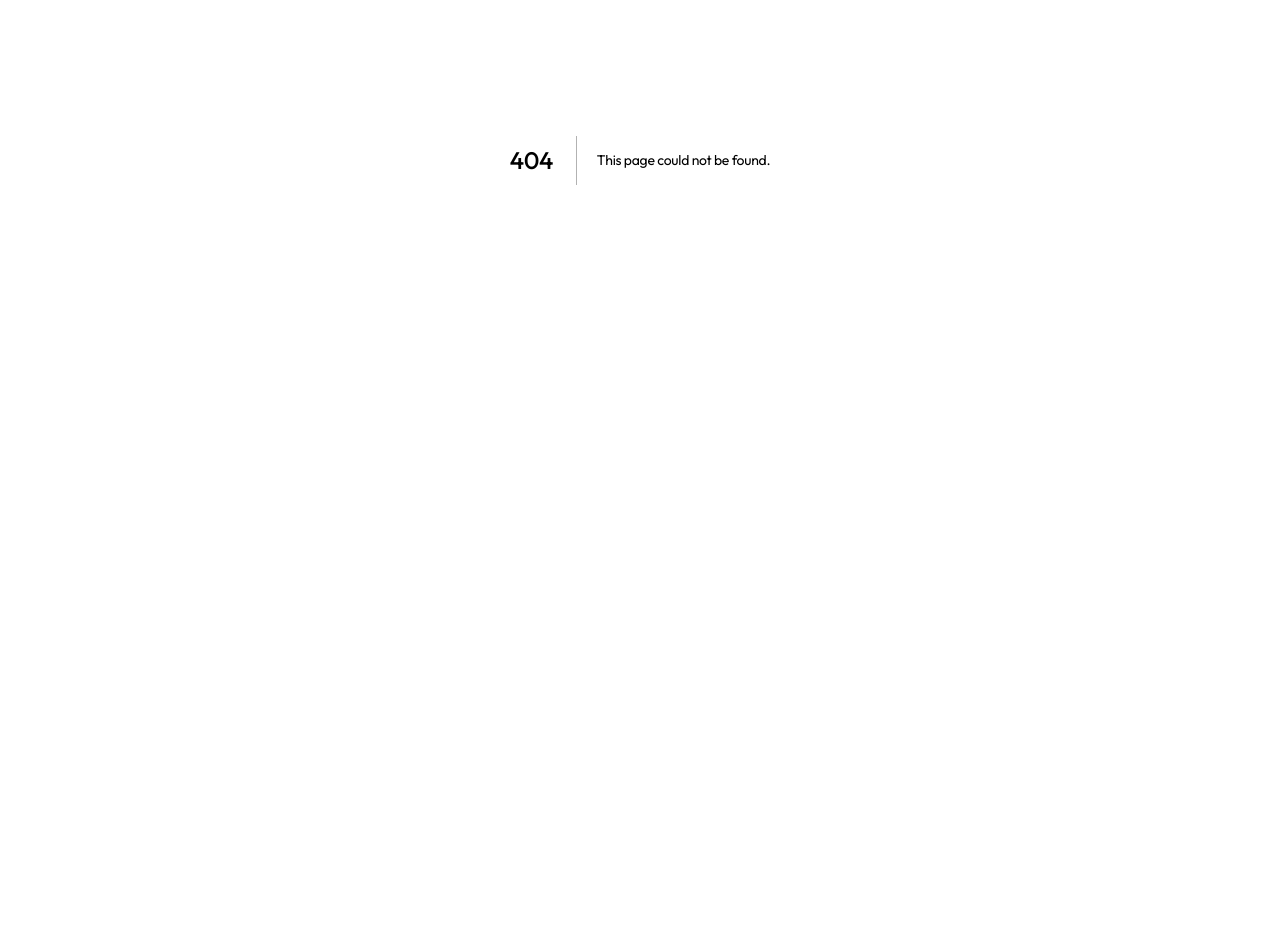
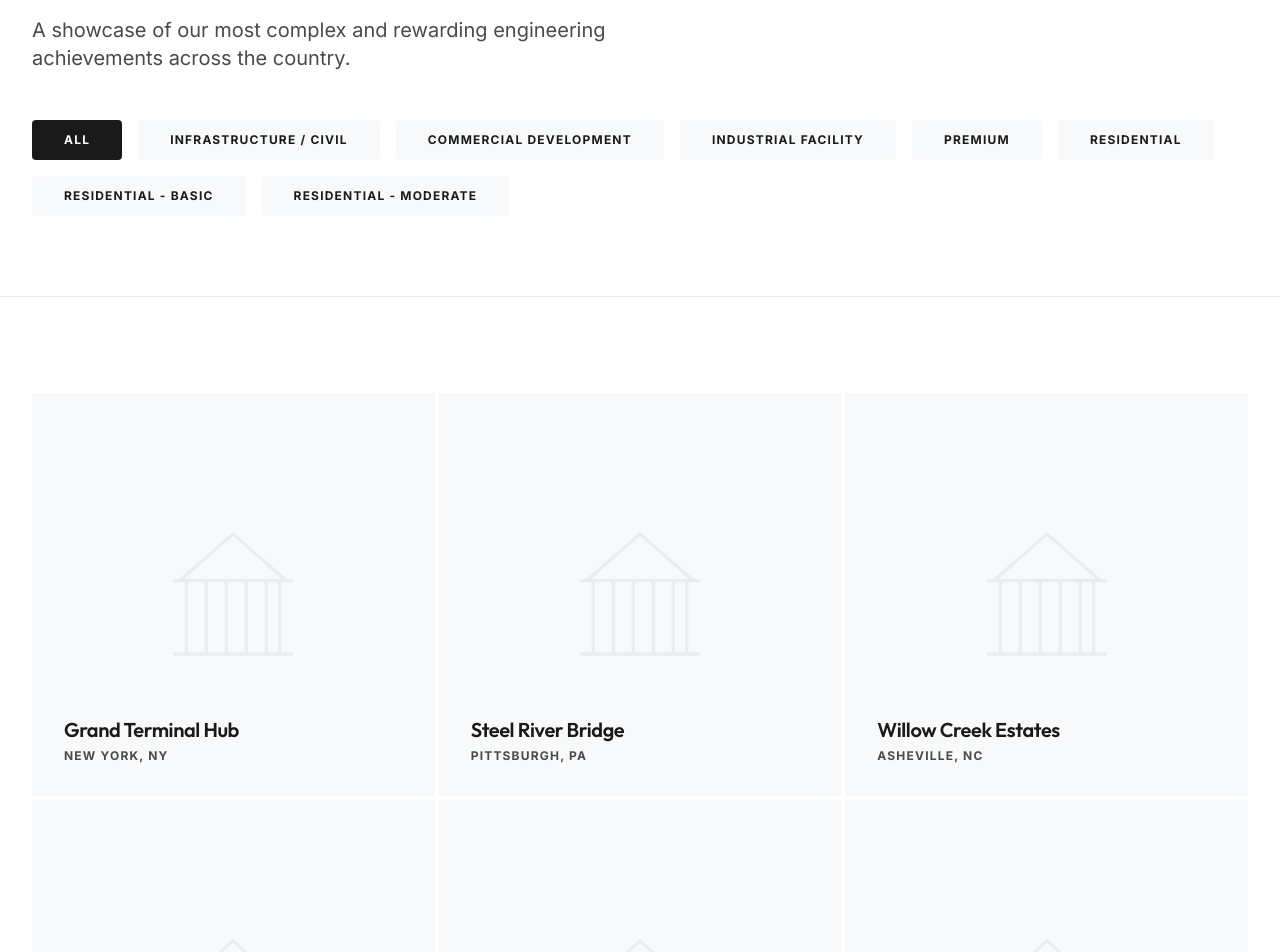
Before and after one commit to Hariniha/Constructions, a Next.js app: page /projects in a window 1280 px wide. Before the commit this address had no page. Shown: the part 240-1192 px from the top of the page. Before the commit the page ends 800 px from the top, so only its background shows below. Built offline with nearby package versions, Linux system fonts and the light colour scheme.

Commit message:
feat: projects portfolio page

```diff
--- /dev/null
+++ b/src/app/projects/page.tsx
@@ -0,0 +1,126 @@
+"use client";
+
+import React, { useState } from "react";
+import Navbar from "@/components/layout/Navbar";
+import Footer from "@/components/layout/Footer";
+import { motion, AnimatePresence } from "framer-motion";
+import { cn } from "@/lib/utils";
+
+const projects = [
+    { id: 1, title: "Grand Terminal Hub", category: "Commercial Development", location: "New York, NY", size: "2.4M sq / ft" },
+    { id: 2, title: "Steel River Bridge", category: "Infrastructure / Civil", location: "Pittsburgh, PA", size: "1.2 km Span" },
+    { id: 3, title: "Willow Creek Estates", category: "Residential", location: "Asheville, NC", size: "45 Units" },
+    { id: 4, title: "Metro Power Plant", category: "Industrial Facility", location: "Cleveland, OH", size: "500MW Capacity" },
+    { id: 5, title: "The Meridian Plaza", category: "Commercial Development", location: "Seattle, WA", size: "45 Floors" },
+    { id: 6, title: "Eco-Village Alpha", category: "Residential", location: "Austin, TX", size: "20 Sustainable Homes" },
+    { id: 7, title: "Summit Executive Suites", category: "Premium", location: "San Francisco, CA", size: "Luxury Build" },
+    { id: 8, title: "Pine Crest Housing", category: "Residential - Basic", location: "Denver, CO", size: "Starter Homes" },
+    { id: 9, title: "Oakwood Community", category: "Residential - Moderate", location: "Portland, OR", size: "Family Ready" },
+];
+
+const categories = ["All", "Infrastructure / Civil", "Commercial Development", "Industrial Facility", "Premium", "Residential", "Residential - Basic", "Residential - Moderate"];
+
+export default function ProjectsPage() {
+    const [activeCategory, setActiveCategory] = useState("All");
+
+    const filteredProjects = activeCategory === "All"
+        ? projects
+        : projects.filter(p => p.category === activeCategory);
+
+    return (
+        <main className="min-h-screen">
+            <Navbar />
+
+            {/* Header */}
+            <section className="pt-40 pb-20 bg-white border-b border-border-subtle">
+                <div className="container-custom">
+                    <h1 className="text-5xl md:text-7xl font-bold text-charcoal mb-6">Our Portfolio</h1>
+                    <p className="text-xl text-steel max-w-2xl mb-12">
+                        A showcase of our most complex and rewarding engineering achievements across the country.
+                    </p>
+
+                    {/* Filters */}
+                    <div className="flex flex-wrap gap-4">
+                        {categories.map((cat) => (
+                            <button
+                                key={cat}
+                                onClick={() => setActiveCategory(cat)}
+                                className={cn(
+                                    "px-8 py-3 text-xs font-bold uppercase tracking-widest transition-all rounded-sm",
+                                    activeCategory === cat
+                                        ? "bg-charcoal text-white"
+                                        : "bg-off-white text-charcoal hover:bg-gray-200"
+                                )}
+                            >
+                                {cat}
+                            </button>
+                        ))}
+                    </div>
+                </div>
+            </section>
+
+            {/* Gallery */}
+            <section className="py-24 bg-white">
+                <div className="container-custom">
+                    <motion.div
+                        layout
+                        className="grid grid-cols-1 md:grid-cols-2 lg:grid-cols-3 gap-1"
+                    >
+                        <AnimatePresence mode="popLayout">
+                            {filteredProjects.map((project) => (
+                                <motion.div
+                                    key={project.id}
+                                    layout
+                                    initial={{ opacity: 0, scale: 0.95 }}
+                                    animate={{ opacity: 1, scale: 1 }}
+                                    exit={{ opacity: 0, scale: 0.95 }}
+                                    transition={{ duration: 0.5 }}
+                                    className="group relative aspect-square bg-off-white overflow-hidden cursor-pointer"
+                                >
+                                    {/* Background Icon/Graphic */}
+                                    <div className="absolute inset-0 flex items-center justify-center opacity-5 group-hover:opacity-10 transition-opacity">
+                                        <svg viewBox="0 0 24 24" fill="none" stroke="currentColor" className="w-40 h-40" strokeWidth="0.5">
+                                            <path d="M3 21h18M3 10h18M5 10v11M19 10v11M8 10v11M11 10v11M14 10v11M17 10v11M12 3l8 7H4l8-7z" />
+                                        </svg>
+                                    </div>
+
+                                    {/* Hover Overlay */}
+                                    <div className="absolute inset-0 bg-charcoal translate-y-full group-hover:translate-y-0 transition-transform duration-500 ease-in-out px-10 py-12 flex flex-col justify-between text-white">
+                                        <div>
+                                            <span className="text-muted-orange text-[10px] font-bold uppercase tracking-[0.3em] mb-2 block">
+                                                {project.category}
+                                            </span>
+                                            <h4 className="text-2xl font-bold mb-4">{project.title}</h4>
+                                            <p className="text-gray-400 text-sm">{project.location}</p>
+                                        </div>
+
+                                        <div className="border-t border-white/10 pt-6">
+                                            <div className="flex justify-between items-center text-[10px] uppercase tracking-widest font-bold">
+                                                <span className="text-white/50">Scale</span>
+                                                <span>{project.size}</span>
+                                            </div>
+                                            <div className="mt-8 flex items-center gap-2 group/btn">
+                                                <span className="text-xs font-bold uppercase tracking-widest">View Details</span>
+                                                <svg viewBox="0 0 24 24" fill="none" stroke="currentColor" className="w-4 h-4 transition-transform group-hover/btn:translate-x-1" strokeWidth="2">
+                                                    <path d="M5 12h14M12 5l7 7-7 7" />
+                                                </svg>
+                                            </div>
+                                        </div>
+                                    </div>
+
+                                    {/* Default State Content (Bottom) */}
+                                    <div className="absolute bottom-0 left-0 right-0 p-8 group-hover:opacity-0 transition-opacity">
+                                        <h4 className="text-xl font-bold text-charcoal">{project.title}</h4>
+                                        <p className="text-steel text-xs uppercase tracking-widest font-bold mt-1">{project.location}</p>
+                                    </div>
+                                </motion.div>
+                            ))}
+                        </AnimatePresence>
+                    </motion.div>
+                </div>
+            </section>
+
+            <Footer />
+        </main>
+    );
+}
```
